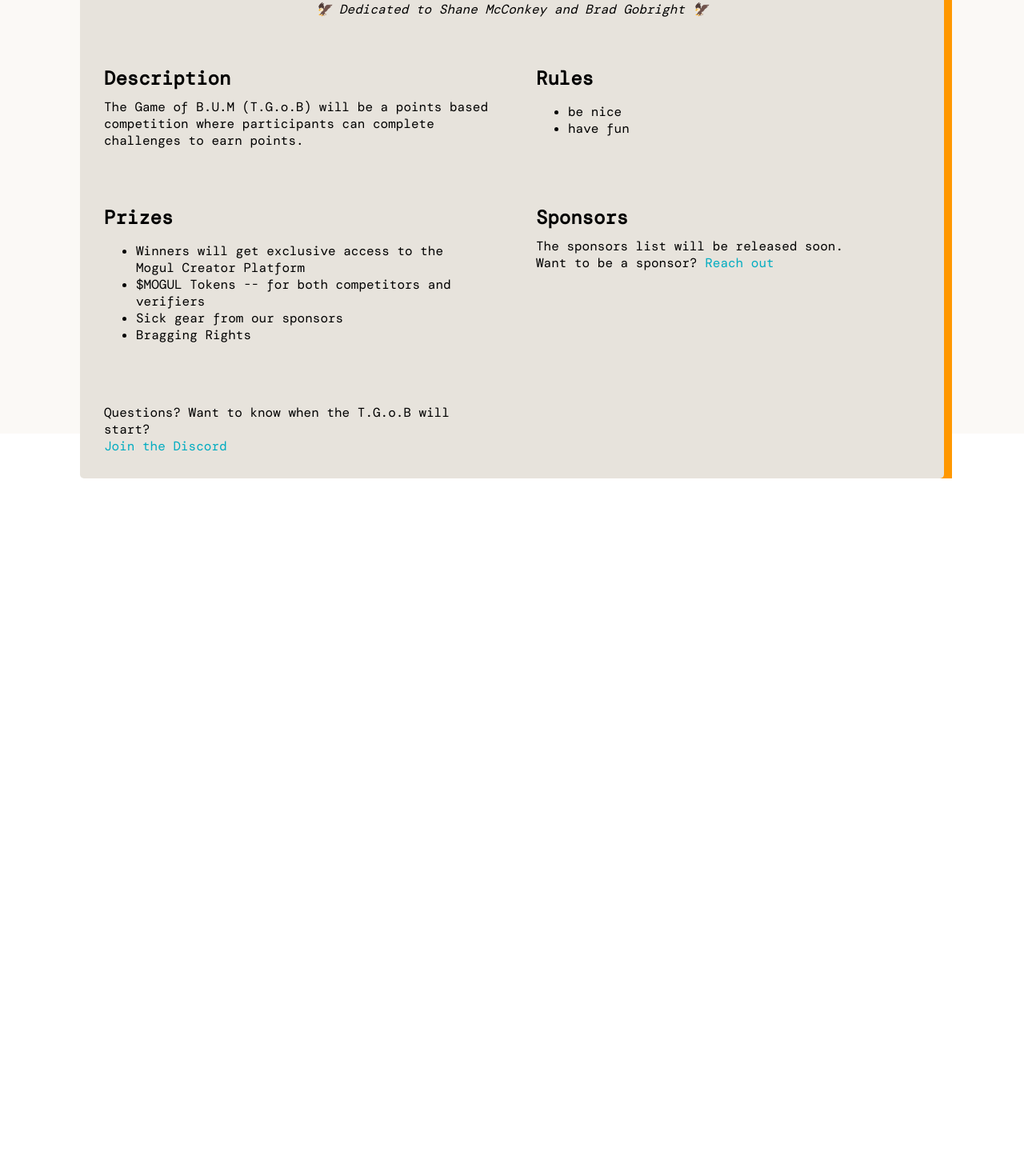
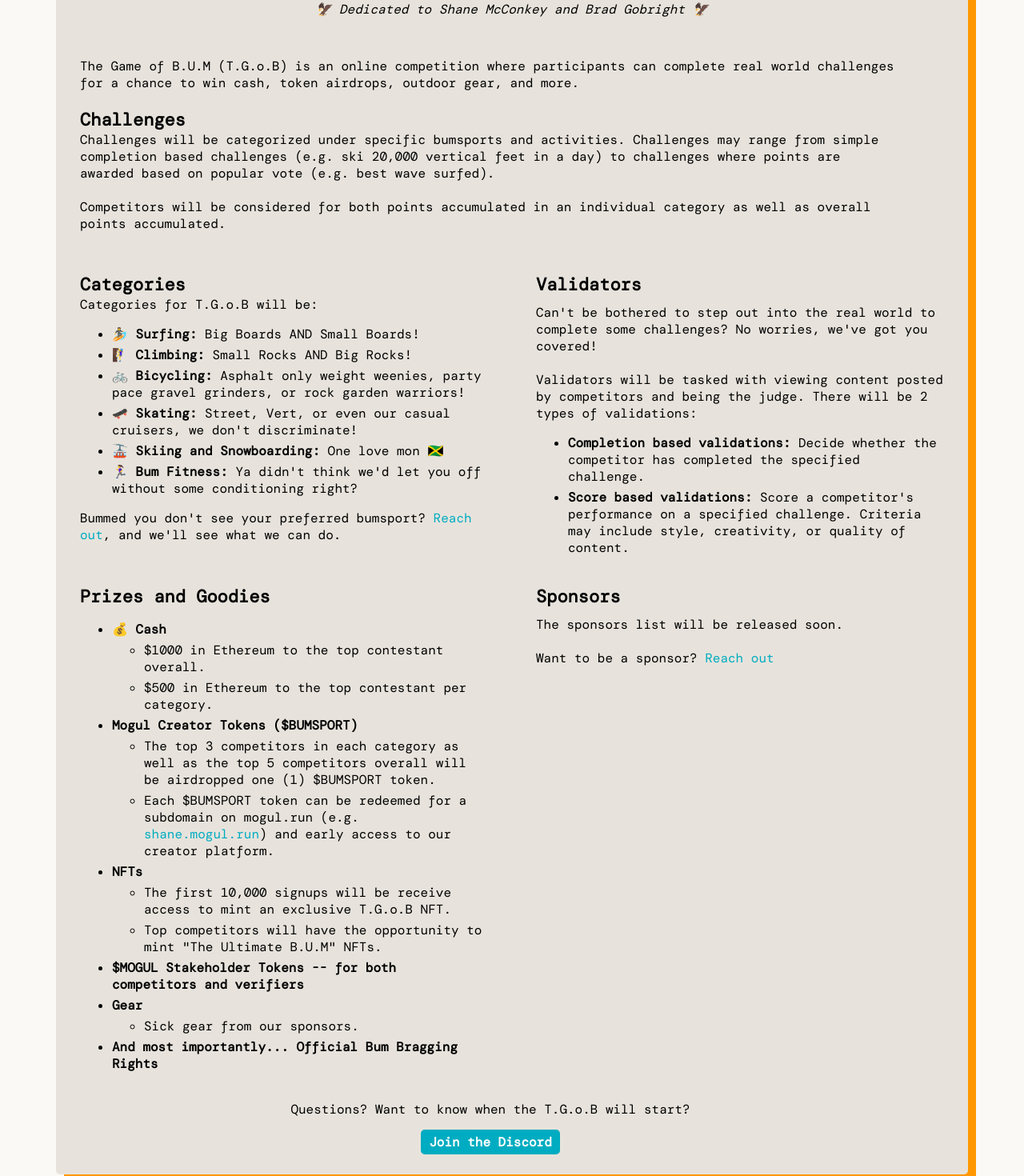
Before and after one commit to mogul-run/mogul, a React (Create React App) app in the folder frontend/: page /the-game-of-bum in a window 1280 px wide. Shown: the part 258-1728 px from the top of the page at 80% size. Before the commit the page ends 856 px from the top, so only its background shows below. Built offline with nearby package versions, Linux system fonts and the light colour scheme.

Commit message:
add tgob writeup

```diff
--- a/frontend/src/App.css
+++ b/frontend/src/App.css
@@ -1,11 +1,7 @@
 .app {
   display: flex;
   flex-direction: column;
-  /* justify-content: center;
-  align-items: center; */
-  height: 100vh;
   width: 100vw;
-  /* background: #373737; */
   background-color: #fbf9f6;
   font-family: "DM Mono";
 }
--- a/frontend/src/pages/TGOB.css
+++ b/frontend/src/pages/TGOB.css
@@ -1,9 +1,26 @@
 
 .TGOB {
-    margin: 50px 100px;
+    margin: 50px 70px;
     background-color: #e7e3dc;
     border-radius: 5px;
     box-shadow: 10px 10px #ff9800;
+}
+li {
+    margin: 5px 0px;
+}
+
+.center {
+    justify-content: center;
+    display: flex;
+}
+
+.button {
+    background-color: #00acc1;
+    color: white;
+    width: max-content;
+    padding: 5px 10px;
+    border-radius: 5px ;
+    font-weight: bold;
 }
 
 .head-wrapper {
@@ -50,20 +67,37 @@
 }
 
 .header {
+    font-size: 22px;
+    font-weight: bold;
+}
+.subheader {
     font-size: 24px;
     font-weight: bold;
+    color: #434343;
 }
 
 .info-wrapper {
     display: flex;
     flex-direction: row;
-    justify-content: space-evenly;
+    /* justify-content: space-evenly; */
     align-items: space-evenly;
 }
 
 .desc-wrapper {
-    margin: 30px;
+    margin: 10px 30px;
     width: 45%;
+}
+.full-wrapper {
+    margin: 10px 30px;
+    width: 90%;
+}
+
+.submit-header {
+    display: flex;
+    flex-direction: column;
+    width: 100%;
+    justify-content: center;
+    align-items: center;
 }
 
 .desc {
@@ -77,3 +111,7 @@
     font-weight: 100;
     font-family: "DM Mono";
 }
+
+.discord-wrapper {
+    margin: 15px 0px;
+}
--- a/frontend/src/pages/TGOB.tsx
+++ b/frontend/src/pages/TGOB.tsx
@@ -22,60 +22,177 @@ function TGOB() {
                 </div>
             </div>
             <div className="info-wrapper">
-                <div className="desc-wrapper">
-                    <div className="header">Description</div>
+                <div className="full-wrapper">
                     <div className="desc">
-                        The Game of B.U.M (T.G.o.B) will be a points based competition where participants can complete challenges to earn points.
+                        The Game of B.U.M (T.G.o.B) is an online competition
+                        where participants can complete real world challenges
+                        for a chance to win cash, token airdrops, outdoor gear,
+                        and more.
+                        <br />
+                        <br />
+                        <div className="header">Challenges</div>
+                        Challenges will be categorized under specific bumsports
+                        and activities. Challenges may range from simple
+                        completion based challenges (e.g. ski 20,000 vertical
+                        feet in a day) to challenges where points are awarded
+                        based on popular vote (e.g. best wave surfed).
+                        <br />
+                        <br />
+                        Competitors will be considered for both points
+                        accumulated in an individual category as well as overall
+                        points accumulated.
+                        <br />
+                        <br />
                     </div>
                 </div>
+            </div>
+            <div className="info-wrapper">
                 <div className="desc-wrapper">
-                    <div className="header">Rules</div>
+                    <div className="header">Categories</div>
+                    Categories for T.G.o.B will be:
+                    <ul>
+                        <li>
+                            🏄 <b>Surfing:</b> Big Boards AND Small Boards!
+                        </li>
+                        <li>
+                            🧗‍♀<b>️ Climbing: </b> Small Rocks AND Big Rocks!
+                        </li>
+                        <li>
+                            🚲 <b>Bicycling: </b> Asphalt only weight weenies,
+                            party pace gravel grinders, or rock garden warriors!{" "}
+                        </li>
+                        <li>
+                            🛹 <b>Skating: </b> Street, Vert, or even our casual
+                            cruisers, we don't discriminate!{" "}
+                        </li>
+                        <li>
+                            🚠 <b>Skiing and Snowboarding: </b> One love mon 🇯🇲{" "}
+                        </li>
+                        <li>
+                            🏃‍♀<b>️ Bum Fitness: </b>Ya didn't think we'd let
+                            you off without some conditioning right?
+                        </li>
+                    </ul>
+                    Bummed you don't see your preferred bumsport?
+                    <a href="mailto:lucas@mogul.run"> Reach out</a>, and we'll
+                    see what we can do.
+                </div>{" "}
+                <div className="desc-wrapper">
+                    <div className="header">Validators</div>
                     <div className="desc">
+                        Can't be bothered to step out into the real world to
+                        complete some challenges? No worries, we've got you
+                        covered!
+                        <br />
+                        <br />
+                        Validators will be tasked with viewing content posted by
+                        competitors and being the judge. There will be 2 types
+                        of validations:
                         <ul>
                             <li>
-                                be nice
+                                <b>Completion based validations:</b> Decide whether the competitor has completed the specified challenge.
                             </li>
                             <li>
-                                have fun
+                                <b>Score based validations:</b> Score a competitor's performance on a specified challenge. Criteria may include style, creativity, or quality of content.
                             </li>
                         </ul>
                     </div>
                 </div>
             </div>
+
             <div className="info-wrapper">
                 <div className="desc-wrapper">
-                    <div className="header">Prizes</div>
+                    <div className="header">Prizes and Goodies</div>
                     <div className="desc">
                         <ul>
-                            <li>Winners will get exclusive access to the Mogul Creator Platform </li>
-                            <li>$MOGUL Tokens -- for both competitors and verifiers </li>
-                            <li>Sick gear from our sponsors</li>
-                            <li>Bragging Rights</li>
+                            <li>
+                                <b>💰 Cash</b>
+                                <ul>
+                                    <li>
+                                        $1000 in Ethereum to the top contestant
+                                        overall.
+                                    </li>
+                                    <li>
+                                        $500 in Ethereum to the top contestant
+                                        per category.
+                                    </li>
+                                </ul>
+                            </li>
+                            <li>
+                                <b>Mogul Creator Tokens ($BUMSPORT) </b>
+                                <ul>
+                                    <li>
+                                        The top 3 competitors in each category
+                                        as well as the top 5 competitors overall
+                                        will be airdropped one (1) $BUMSPORT
+                                        token.
+                                    </li>
+                                    <li>
+                                        Each $BUMSPORT token can be redeemed for
+                                        a subdomain on mogul.run (e.g.{" "}
+                                        <a href="">shane.mogul.run</a>) and
+                                        early access to our creator platform.
+                                    </li>
+                                </ul>
+                            </li>
+                            <li>
+                                <b>NFTs</b>
+                                <ul>
+                                    <li>
+                                        The first 10,000 signups will be receive
+                                        access to mint an exclusive T.G.o.B NFT.
+                                    </li>
+                                    <li>
+                                        Top competitors will have the
+                                        opportunity to mint "The Ultimate B.U.M"
+                                        NFTs.
+                                    </li>
+                                </ul>
+                            </li>
+                            <li>
+                                <b>
+                                    $MOGUL Stakeholder Tokens -- for both
+                                    competitors and verifiers{" "}
+                                </b>
+                                {/* <ul>
+                                    <li>Sick gear from our sponsors.</li>
+                                </ul> */}
+                            </li>
+                            <li>
+                                <b>Gear </b>
+                                <ul>
+                                    <li>Sick gear from our sponsors.</li>
+                                </ul>
+                            </li>
+                            <li>
+                                <b>
+                                    And most importantly... Official Bum
+                                    Bragging Rights
+                                </b>
+                            </li>
                         </ul>
                     </div>
                 </div>
                 <div className="desc-wrapper">
                     <div className="header">Sponsors</div>
                     <div className="desc">
-                        <div>
-                        The sponsors list will be released soon.
-                        </div>
-
-                        Want to be a sponsor? <a href="mailto:lucas@mogul.run"> Reach out</a>
+                        <div>The sponsors list will be released soon.</div>
+                        <br />
+                        Want to be a sponsor?{" "}
+                        <a href="mailto:lucas@mogul.run"> Reach out</a>
                     </div>
                 </div>
             </div>
 
-            <div className="desc-wrapper">
+            <div className="full-wrapper center">
                 <div className="submit-header">
                     Questions? Want to know when the T.G.o.B will start?
-                    <div>
+                    <div className="discord-wrapper">
                         <a
                             href="https://discord.gg/8AXyshRRVM"
                             target="__blank"
                         >
-                            {" "}
-                            Join the Discord
+                            <div className="button"> Join the Discord</div>
                         </a>
                     </div>
                 </div>
```
